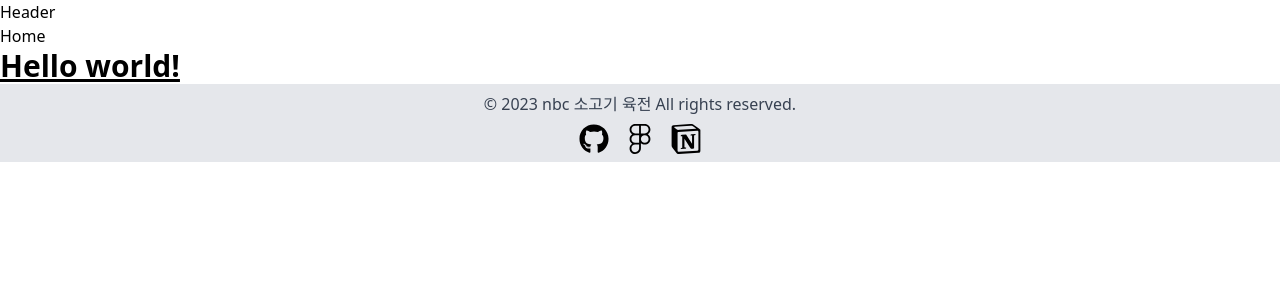
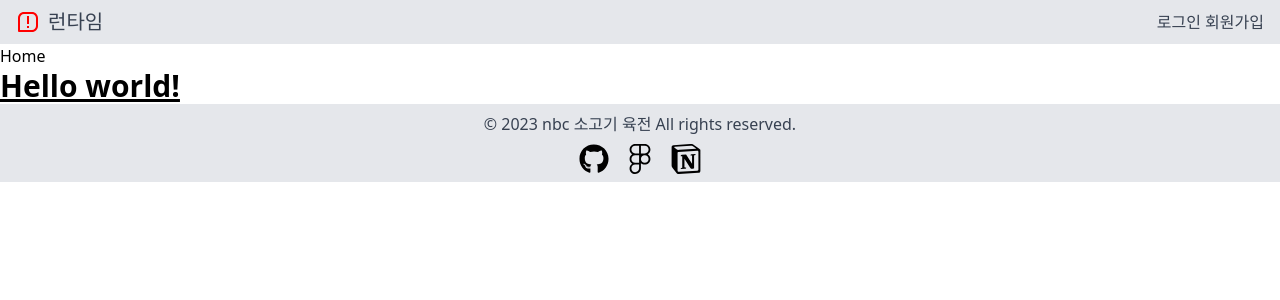
Before and after one commit to kimjinsu0210/learnTime, a React (Create React App) app: page / in a window 1280 px wide. Shown: the top 300 px of the page. Built offline with nearby package versions, Linux system fonts and the light colour scheme.

Commit message:
Feat: Header 기본 틀 작성

```diff
--- a/src/components/header/Header.tsx
+++ b/src/components/header/Header.tsx
@@ -1,7 +1,19 @@
 import React from "react";
+import { Link } from "react-router-dom";
+import { BiMessageSquareError } from "react-icons/bi";
 
-const Header = () => {
-  return <div>Header</div>;
+const Header: React.FC = () => {
+  return (
+    <header className="bg-gray-200 text-gray-700 flex items-center justify-between px-4 py-2">
+      <div className="flex items-center">
+        <Link to="/" className="flex items-center">
+          <BiMessageSquareError size="24" color="red" />
+          <h1 className="text-xl ml-2">런타임</h1>
+        </Link>
+      </div>
+      <div className="flex items-center">로그인 회원가입</div>
+    </header>
+  );
 };
 
 export default Header;
```
